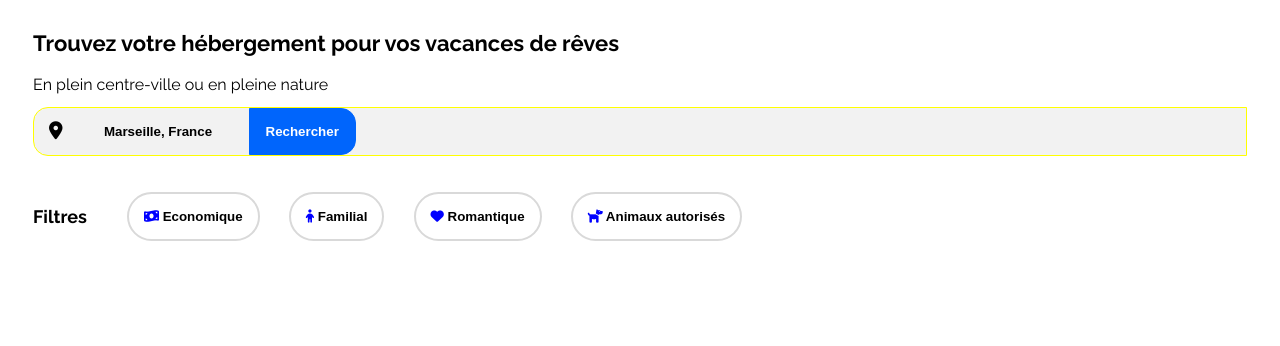
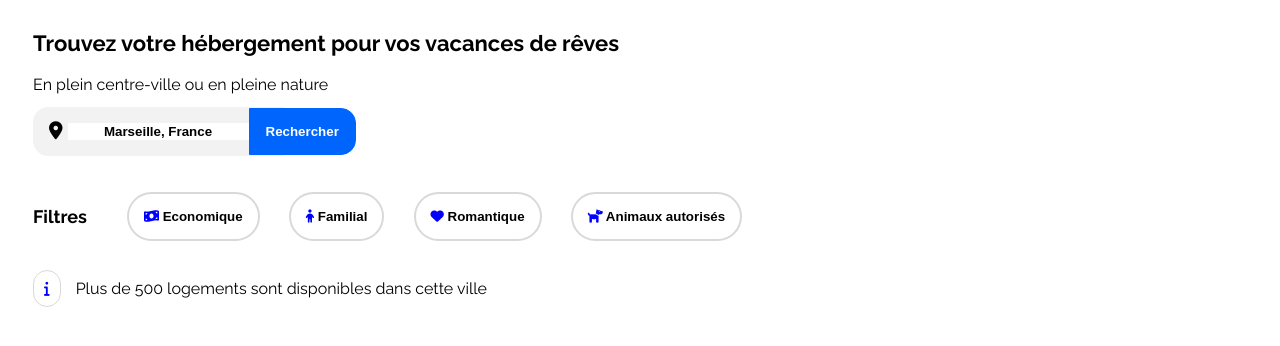
Before and after one commit to CVincent27/Project_1_agence_voyage, a plain HTML site: page index.html in a window 1280 px wide. Shown: the part 66-412 px from the top of the page. Drawn offline with Linux system fonts and the light colour scheme.

Commit message:
fin de la partie filtre et info

```diff
--- a/index.html
+++ b/index.html
@@ -51,11 +51,12 @@
                 <button class="button_dog" style="font-weight:bold"><i class="fa-solid fa-dog"></i> Animaux autorisés</button>
             </div>
         </ol>
-
         </section>
 
-
-
+        <section class="info">
+        <i class="fa-solid fa-info"></i>
+        <h4>Plus de 500 logements sont disponibles dans cette ville</h4>
+        </section>
     </section>
 
 
--- a/style.css
+++ b/style.css
@@ -70,8 +70,7 @@ h2 {
     font-size: 16px;
     font-weight: 400;
     line-height: 19px;
-    letter-spacing: 0em;
-    text-align: left;
+
 
 }
 
@@ -80,8 +79,9 @@ form{
     display: flex;
     align-items: center;
     background: #F2F2F2;
-    border: 1px solid yellow;
+    border: 1px solid #F2F2F2;
     border-radius: 15px 0px 0px 15px;
+    width: 250px;
 
 }
 
@@ -92,7 +92,7 @@ i.fa-location-dot {
 }
 
 input.text_rechercher {
-    background: #F2F2F2;
+    background: white;
     border: white;
 }
 
@@ -157,3 +157,20 @@ button.button_dog{
 i{
     color: blue;
 }
+section.info{
+    display: flex;
+    align-items: center;
+}
+i.fa-info{
+    border: 1px solid #D9D9D9;
+    border-radius: 20px;
+    padding:10px;
+    font-size: 15px;
+    /* Bordure du i qui n'est pas circulaire */
+}
+
+h4{
+    font-size: 16px;
+    font-weight: 400;
+    margin-left: 15px;
+}
```
